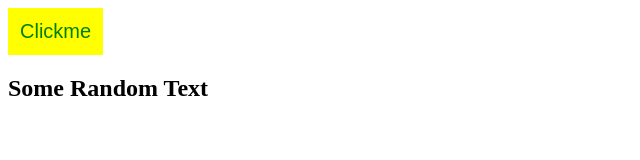
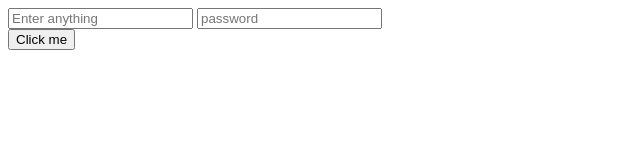
Before and after one commit to rohit0805/Javascipt_tutorial, a plain HTML site: page index.html in a window 1280 px wide. Shown: the whole page, without its empty margins (0-640 px from the left). Drawn offline with Linux system fonts and the light colour scheme.

Commit message:
DOM manipulation on Input from user example

```diff
--- a/index.css
+++ b/index.css
@@ -1,14 +1,3 @@
 body{
     box-sizing:border-box;
 }
-button{
-    background-color:yellow;
-    border:none;
-    padding:12px;
-    color:green;
-    font-size:20px;
-}
-button:hover{
-    background-color:green;
-    color:yellow;
-}
--- a/index.html
+++ b/index.html
@@ -5,9 +5,10 @@
 	<title>MY title</title>
 </head>
 <body>
-	<button onclick="buttonclick()">Clickme</button>
-	<h2 id="heading">Some Random Text</h2>
-
+	<input id="text1" placeholder="Enter anything">
+	<input type="password" placeholder="password" id="text2">
+	<br>
+	<button id="btn1" onclick="buttonclick()">Click me</button>
 </body>
 </html>
 <script type="text/javascript" src="index.js"></script>
--- a/index.js
+++ b/index.js
@@ -1,3 +1,10 @@
 function buttonclick(){
-    var str=document.getElementById("heading").innerHTML="Clicked";
+    var str1=document.getElementById("text1").value;
+    var str2=document.getElementById("text2").value;
+    if(str1==str2){
+        alert("yes");
+    }
+    else{
+        alert("no");
+    }
 }
```
